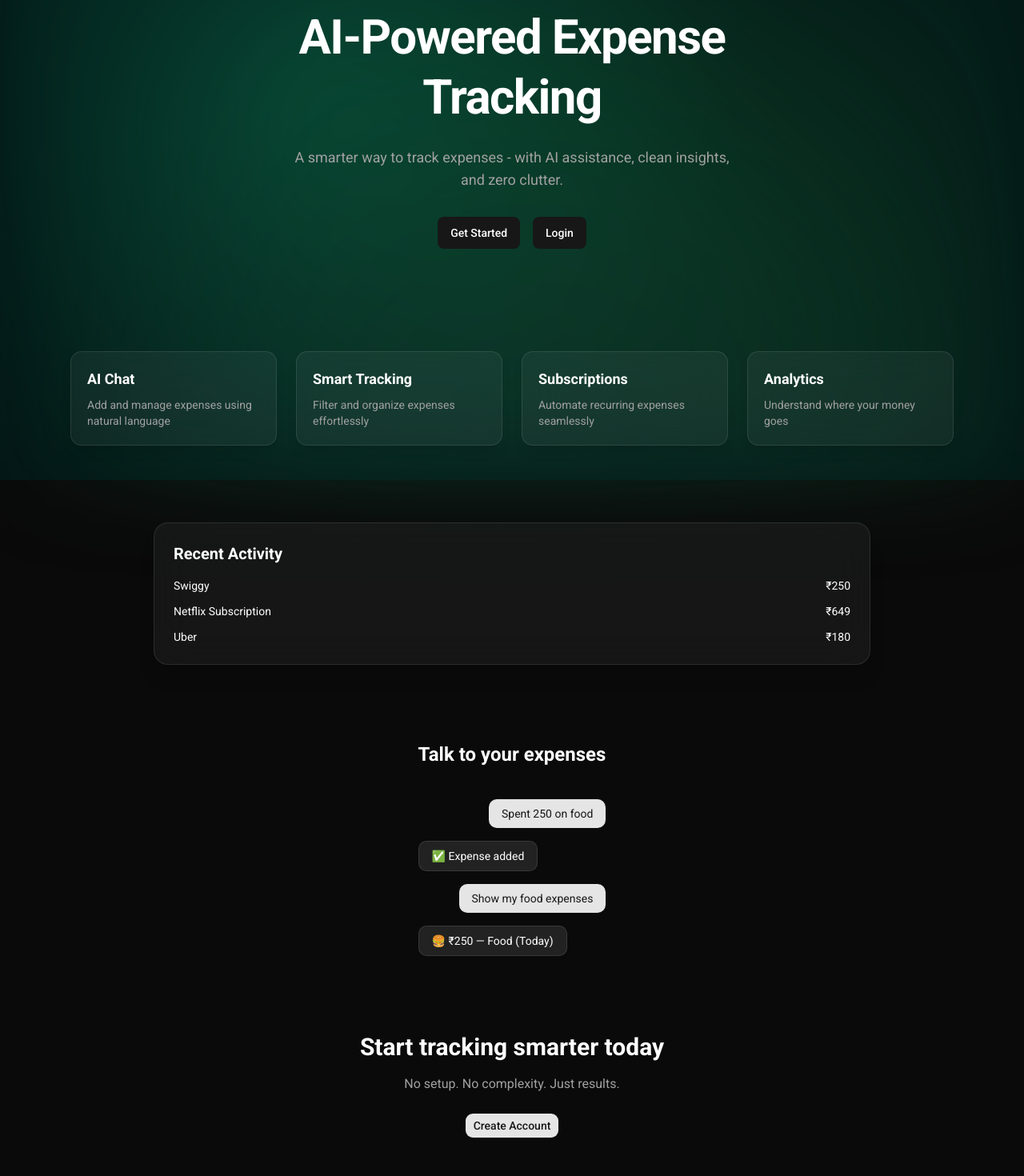
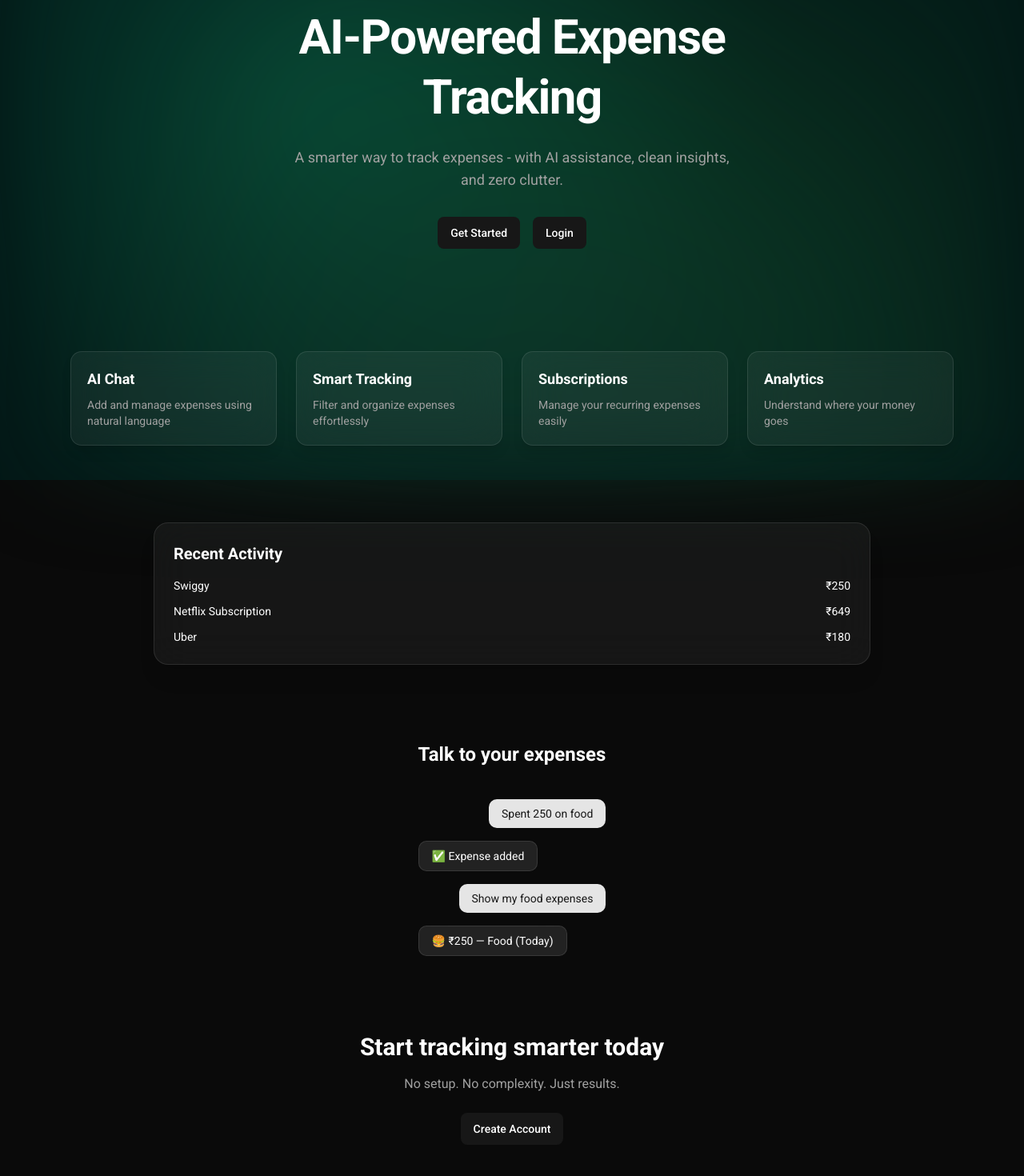
Before and after one commit to RedK22/aurum-ai-expense-tracker, a Next.js app in the folder frontend/: page / in a window 1280 px wide. Shown: the part 200-1670 px from the top of the page at 80% size. Built offline with nearby package versions, Linux system fonts and the light colour scheme; no server answers.

Commit message:
Landing page changes

```diff
--- a/frontend/app/page.js
+++ b/frontend/app/page.js
@@ -45,7 +45,7 @@ export default function Home() {
             },
             {
               title: "Subscriptions",
-              desc: "Automate recurring expenses seamlessly",
+              desc: "Manage your recurring expenses easily",
             },
             {
               title: "Analytics",
@@ -128,9 +128,12 @@ export default function Home() {
           No setup. No complexity. Just results.
         </p>
 
-        <Button className="mt-6" onClick={() => router.push("/register")}>
+        <StaggerButton
+          className="mt-6"
+          onClick={() => router.push("/register")}
+        >
           Create Account
-        </Button>
+        </StaggerButton>
       </section>
     </div>
   );
```
